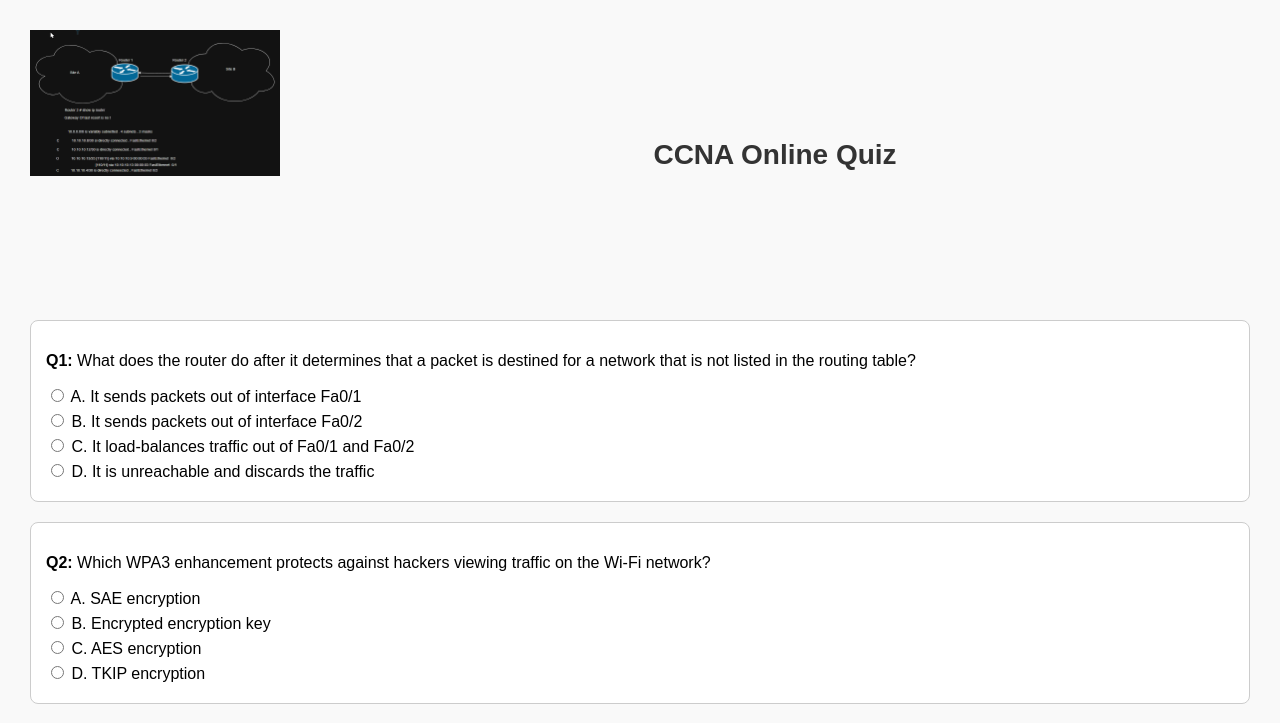
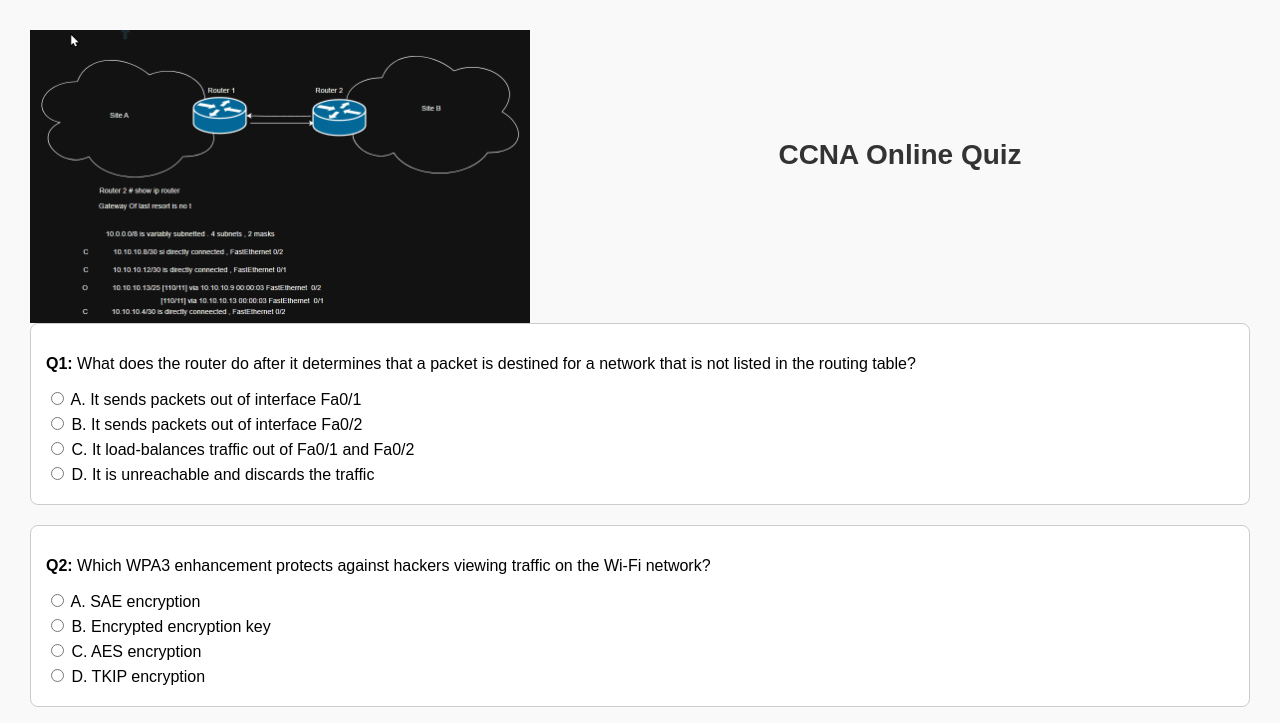
Before and after one commit to 0101100000101110/ccnaq, a plain HTML site: page index.html in a window 1280 px wide. Shown: the top 723 px of the page. Drawn offline with Linux system fonts and the light colour scheme.

Commit message:
Update index.html

```diff
--- a/index.html
+++ b/index.html
@@ -15,7 +15,7 @@
       position: relative;
     }
     .header img {
-      width: 250px;   /* ✅ تكبير حجم الصورة */
+      width: 500px;   /* ✅ تكبير حجم الصورة */
       float: left;    /* ✅ تحريك الصورة لليسار */
       margin-right: 20px;
     }
```
